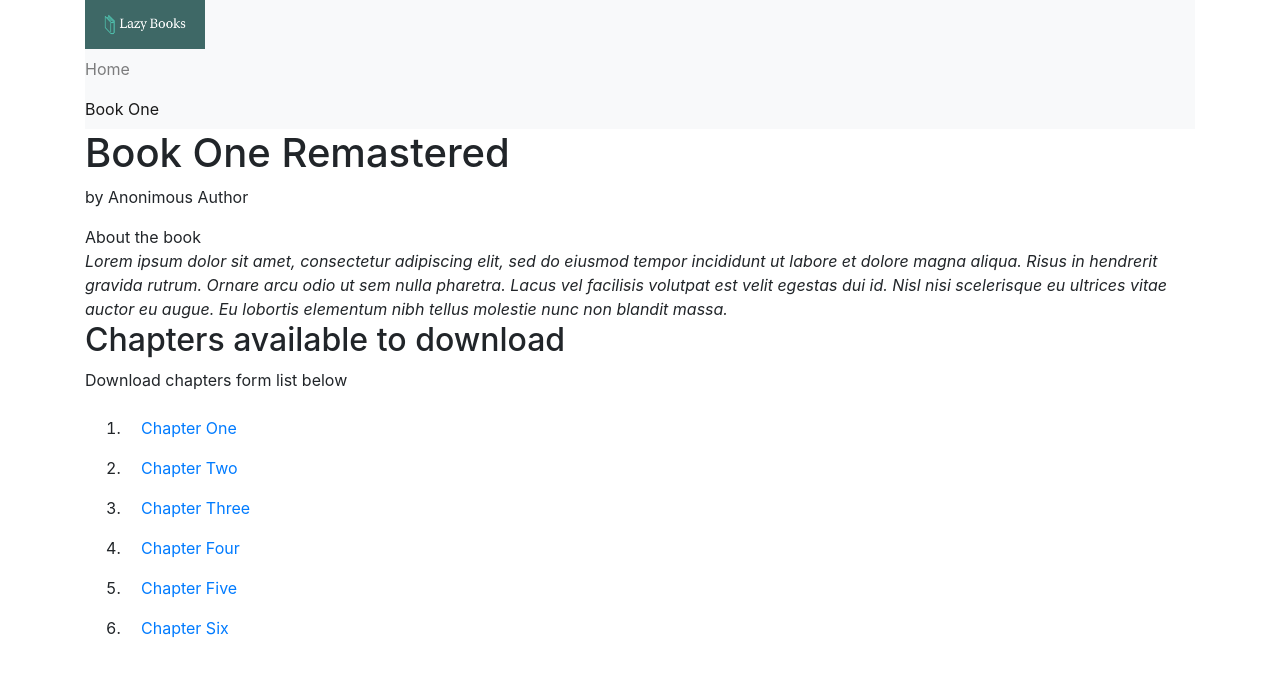
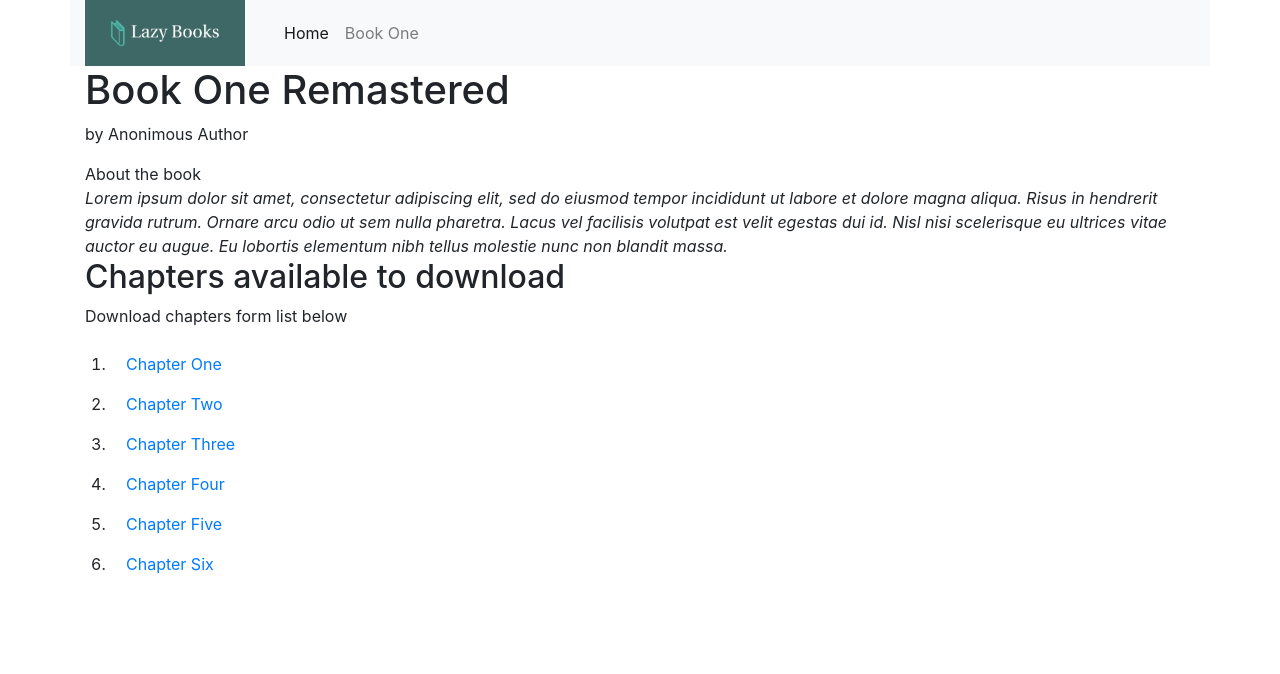
Before and after one commit to YaniKGit/lazy-books, a plain HTML site: page src/books/book-one.html in a window 1280 px wide. Drawn offline with nearby package versions, Linux system fonts and the light colour scheme.

Commit message:
books page nav and content change

```diff
--- a/src/books/book-one.html
+++ b/src/books/book-one.html
@@ -8,28 +8,32 @@
     <title>Lazy Books</title>
   </head>
 <body class="container">
-  <nav class="navbar-collapse navbar-light bg-light">
-    <ul class="nav navbar-nav ml-auto" >
-        <li class="nav-item ">
-            <img src="../images/cover.png" alt="logo" width="120" class="logo ml-auto" >
-        </li>
-        <li class="nav-item">
-            <a href="../index.html" class="nav-link ml-auto">Home</a>
-        </li>
-        <li class="nav-item active">
-            <a href="book-one.html" class="nav-link">Book One</a>
-        </li>
-    </ul>
- </nav>
-  <h1>Book One Remastered</h1>
-  <p>by Anonimous Author </p>
-  About the book <br>
+<div class="row">
+<!-- Grey with black text -->
+<img src="../images/cover.png" alt="logo" class="logo col-sm-2 bg-light">
+
+<nav class="navbar navbar-expand-sm bg-light navbar-light col-sm-10">
+  <ul class="navbar-nav">
+    <li class="nav-item">
+      <a class="nav-link active" href="../index.html">Home</a>
+    </li>
+    <li class="nav-item">
+      <a class="nav-link" href="book-one.html">Book One</a>
+    </li>
+  </ul>
+</nav>
+
+
+<div class="col-sm-12 "><h1>Book One Remastered</h1> </div>
+<div class="col-sm-12 "><p>by Anonimous Author </p></div>
+<div class="col-sm-12 ">About the book <br>
   <i>Lorem ipsum dolor sit amet, consectetur adipiscing elit, sed do eiusmod tempor incididunt ut labore et dolore magna aliqua.
     Risus in hendrerit gravida rutrum. Ornare arcu odio ut sem nulla pharetra. Lacus vel facilisis volutpat est velit egestas dui id.
     Nisl nisi scelerisque eu ultrices vitae auctor eu augue.
-    Eu lobortis elementum nibh tellus molestie nunc non blandit massa. </i>
-  <h2>Chapters available to download</h2>
-    <p> Download chapters form list below</p>
+    Eu lobortis elementum nibh tellus molestie nunc non blandit massa. </br> </i>
+  </div>
+  <div class="col-sm-12 "><h2>Chapters available to download</h2> </div>
+    <p class="col-sm-12 " > Download chapters form list below</p>
 
     <ol>
       <li >
@@ -51,5 +55,6 @@
         <a href="#" class="nav-link mr-auto" >Chapter Six</a>
       </li>
   </ol>
+</div>
 </body>
 </html>
```
